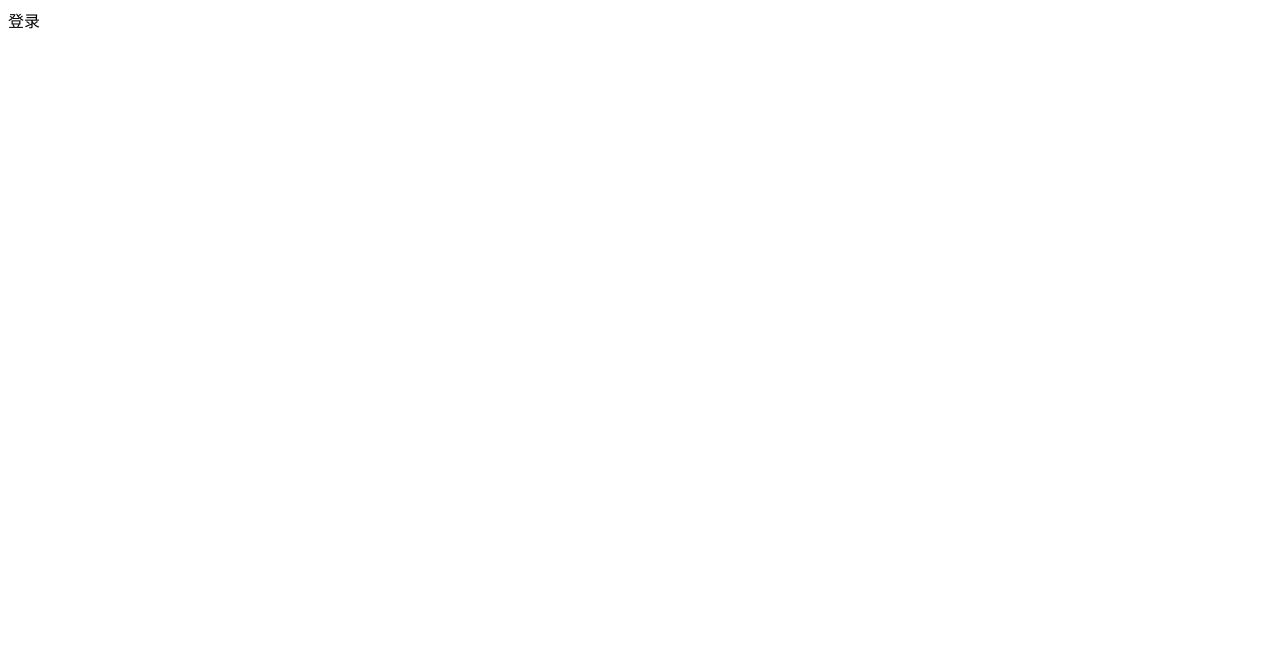
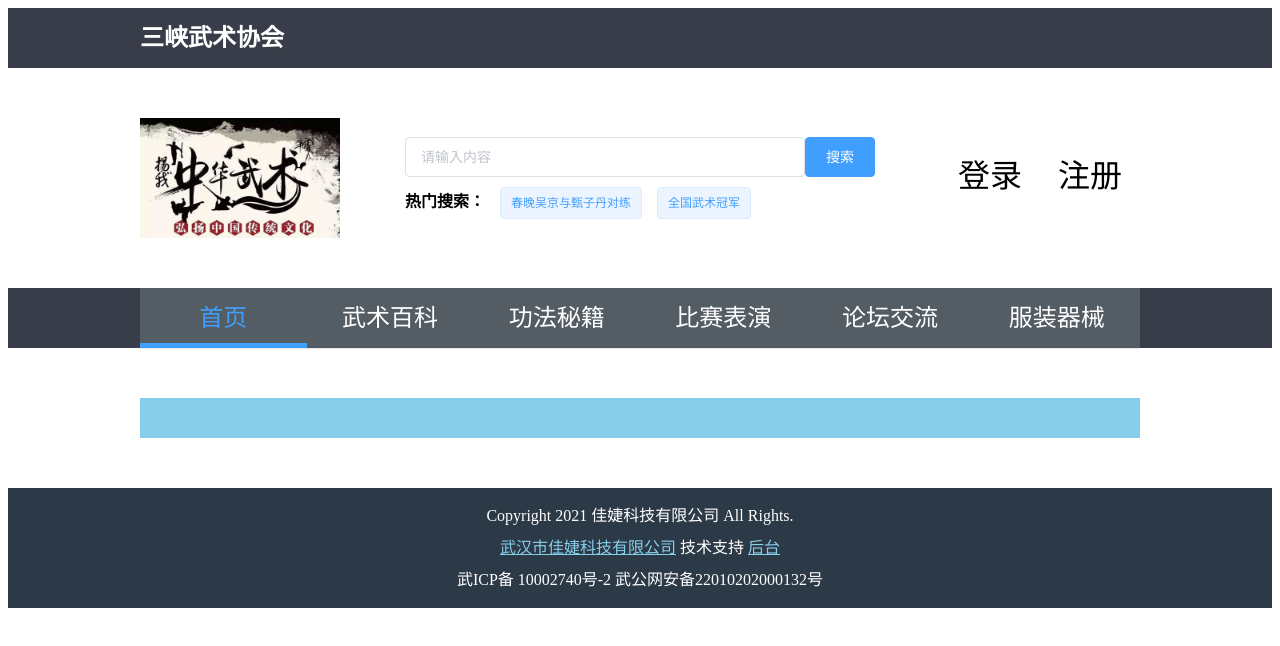
Before and after one commit to A-jiasong/vue_dragon, a Vue app: page / in a window 1280 px wide. Shown: the top 646 px of the page. Built offline with nearby package versions, Linux system fonts and the light colour scheme.

Commit message:
02-公共模块的实现

```diff
--- a/public/index.html
+++ b/public/index.html
@@ -5,7 +5,7 @@
     <meta http-equiv="X-UA-Compatible" content="IE=edge">
     <meta name="viewport" content="width=device-width,initial-scale=1.0">
     <link rel="icon" href="<%= BASE_URL %>favicon.ico">
-    <title><%= htmlWebpackPlugin.options.title %></title>
+    <title>Dragon 中华传统武术文化展示平台</title>
   </head>
   <body>
     <noscript>
--- a/src/router/index.js
+++ b/src/router/index.js
@@ -6,13 +6,13 @@ Vue.use(VueRouter)
 const routes = [
   {
     path: '/',
+    name: 'Home',
+    component: () => import('@/views/home')
+  },
+  {
+    path: '/login',
     name: 'Login',
     component: () => import('@/views/user/login.vue')
-  },
-  {
-    path: '/home',
-    name: 'Home',
-    component: () => import('@/views/home')
   }
 ]
 
--- a/src/views/home/index.vue
+++ b/src/views/home/index.vue
@@ -1,19 +1,74 @@
 <template>
-  <div class="home-container">
-    <!-- 头部导航菜单 -->
+  <el-container class="home-container">
+    <!-- 顶栏容器 -->
+    <el-header>
+      <div class="header">
+        <h2>三峡武术协会</h2>
+        <div v-if="isLogin" class="logout">
+          <i class="el-icon-switch-button"></i>退出
+        </div>
+      </div>
+    </el-header>
+    <div class="search">
+      <img class="logo" src="@/assets/img/logo.jpg" alt="" />
+      <div class="inp">
+        <el-input placeholder="请输入内容" v-model="input" clearable></el-input>
+        <el-button type="primary">搜索</el-button>
+        <div class="hot-search">
+          <b>热门搜索：</b>
+          <el-tag>春晚吴京与甄子丹对练</el-tag>
+          <el-tag>全国武术冠军</el-tag>
+        </div>
+      </div>
+      <div class="unlogin" v-if="!isLogin">
+        <p>登录</p>
+        <p>注册</p>
+      </div>
+      <div class="login" v-else>
+        <div class="user-img">
+          <img v-if="user.avatar" :src="user.avatar" alt="" />
+          <p v-else>{{ firstName }}</p>
+        </div>
+        <p>{{ user.username }}</p>
+      </div>
+    </div>
+    <el-header>
       <el-menu
         :default-active="activeIndex"
         class="el-menu-demo"
         mode="horizontal"
+        background-color="#545c64"
+        text-color="#fff"
+        active-text-color="#409EFF"
       >
-      <el-menu-item index="1">处理中心</el-menu-item>
-      <el-menu-item index="2">处理中心</el-menu-item>
-      <el-menu-item index="3">处理中心</el-menu-item>
-      <el-menu-item index="4">处理中心</el-menu-item>
+        <el-menu-item index="1">首页</el-menu-item>
+        <el-menu-item index="2">武术百科</el-menu-item>
+        <el-menu-item index="3">功法秘籍</el-menu-item>
+        <el-menu-item index="4">比赛表演</el-menu-item>
+        <el-menu-item index="5">论坛交流</el-menu-item>
+        <el-menu-item index="6">服装器械</el-menu-item>
       </el-menu>
+    </el-header>
+    <!-- 主体区域 -->
+    <el-main>
       <!-- 子路由出口 -->
       <router-view></router-view>
+    </el-main>
+
+    <!-- 底栏容器 -->
+    <el-footer>
+      <div class="copyright">
+        Copyright 2021 佳婕科技有限公司 All Rights.
       </div>
+      <div class="company">
+        <a href="javascript:;">武汉市佳婕科技有限公司</a> 技术支持
+        <a href="javascript:;">后台</a>
+      </div>
+      <div class="icp">
+        武ICP备 10002740号-2 武公网安备22010202000132号
+      </div>
+    </el-footer>
+  </el-container>
 </template>
 
 <script>
@@ -23,10 +78,21 @@ export default {
   props: {},
   data() {
     return {
-      activeIndex: 1
+      input: '',
+      isLogin: false,
+      activeIndex: '1',
+      user: {
+        username: 'admin',
+        // avatar: require('@/assets/img/avatar.jpg')
+        avatar: ''
+      }
     }
   },
-  computed: {},
+  computed: {
+    firstName() {
+      return this.user.username[0].toUpperCase()
+    }
+  },
   watch: {},
   created() {},
   mounted() {},
@@ -34,4 +100,120 @@ export default {
 }
 </script>
 
-<style scoped lang="less"></style>
+<style scoped lang="less">
+.el-container {
+  box-sizing: border-box;
+  .el-header {
+    min-width: 1000px;
+    padding: 0;
+    background: #393d49;
+    .header {
+      width: 1000px;
+      height: 100%;
+      margin: 0 auto;
+      color: #fff;
+      display: flex;
+      justify-content: space-between;
+      h2 {
+        margin: 0;
+        line-height: 60px;
+      }
+      .logout {
+        font-size: 20px;
+        line-height: 60px;
+        cursor: pointer;
+        i {
+          margin-right: 10px;
+        }
+      }
+    }
+    .el-menu-demo {
+      width: 1000px;
+      height: 100%;
+      margin: 0 auto;
+      display: flex;
+      .el-menu-item {
+        flex: 1;
+        font-size: 24px;
+        text-align: center;
+      }
+    }
+    .el-menu--horizontal > .el-menu-item.is-active {
+      border-bottom: 5px solid #409eff !important;
+    }
+  }
+  .search {
+    display: flex;
+    justify-content: space-between;
+    align-items: center;
+    width: 1000px;
+    height: 220px;
+    margin: 0 auto;
+    .logo,
+    .unlogin,
+    .login {
+      width: 200px;
+      height: 120px;
+    }
+    .el-input {
+      width: 400px;
+      height: 40px;
+    }
+    .hot-search {
+      margin-top: 10px;
+      .el-tag {
+        margin-left: 15px;
+      }
+    }
+    .unlogin,
+    .login {
+      display: flex;
+      p {
+        flex: 1;
+        text-align: center;
+        font-size: 32px;
+        cursor: pointer;
+        &:hover {
+          color: #409eff;
+        }
+      }
+      .user-img {
+        flex: 1;
+        img,
+        p {
+          width: 85px;
+          height: 85px;
+          margin-top: 10px;
+          border-radius: 50%;
+        }
+        p {
+          background-color: #409eff;
+          line-height: 85px;
+          color: #fff;
+        }
+      }
+    }
+  }
+  .el-main {
+    width: 1000px;
+    margin: 50px auto;
+    background-color: skyblue;
+  }
+  .el-footer {
+    min-width: 1000px;
+    padding: 0;
+    height: 120px !important;
+    background-color: #2c3947;
+    text-align: center;
+    font-size: 16px;
+    line-height: 32px;
+    color: #fff;
+    display: flex;
+    flex-direction: column;
+    justify-content: center;
+    a {
+      color: skyblue;
+    }
+  }
+}
+</style>
```
Also changed, not shown: src/assets/img/avatar.jpg (added), src/assets/img/logo.jpg (added). Lines whose indentation alone changed are shown as unchanged.
